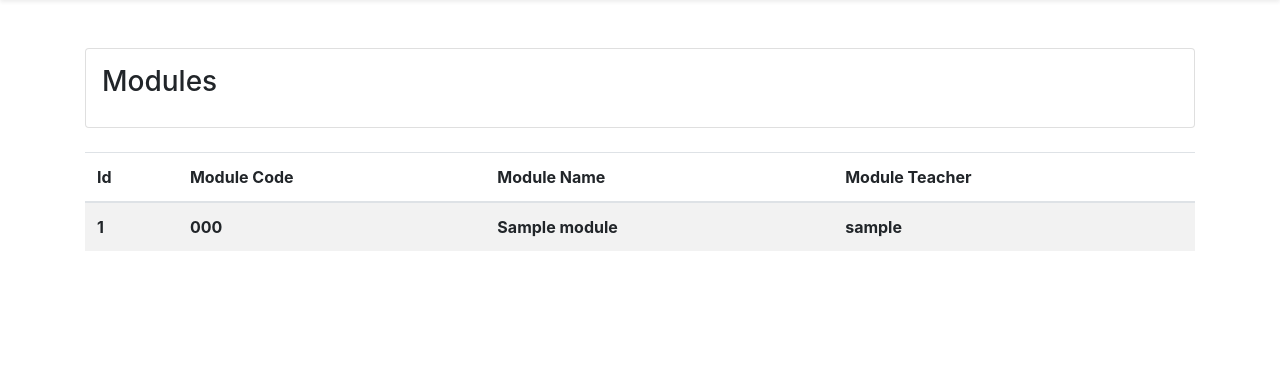
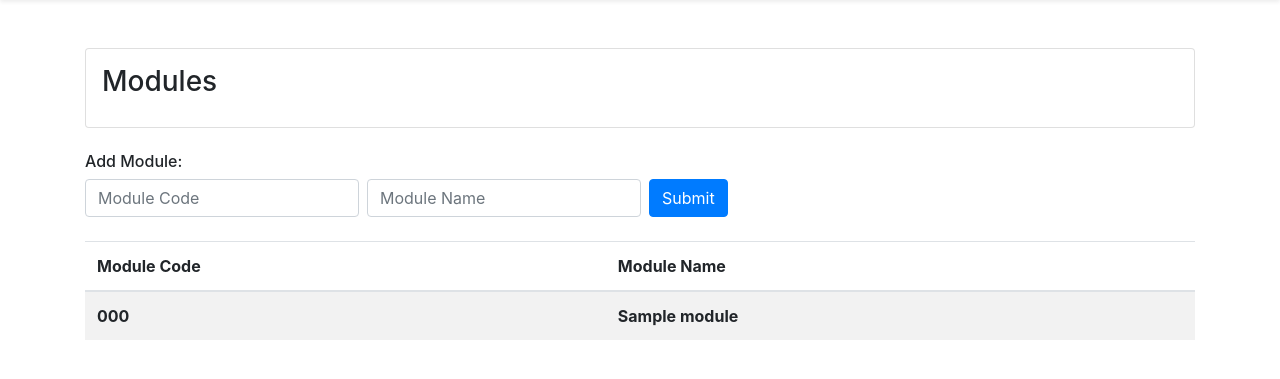
Before and after one commit to subskdka111/SNS_ADC10_partII, a Django app: page /modules/ in a window 1280 px wide. Shown: the part 56-435 px from the top of the page. Run offline with Django 3.2, Linux system fonts and the light colour scheme; tables that the repository leaves empty hold one stand-in row (values such as "Sample post"); lists and menus that the app fills with data are empty; some libraries are stand-ins or nearby versions.

Commit message:
Changes in Module model

```diff
--- a/SNS_Classroom/module/models.py
+++ b/SNS_Classroom/module/models.py
@@ -4,8 +4,8 @@ from django.contrib.auth.models import User
 class Module(models.Model):
     moduleCode = models.CharField(max_length=10)
     moduleName = models.CharField(max_length=30)
-    moduleTeacher = models.ForeignKey(User, on_delete=models.CASCADE)
+    moduleTeacher = models.ForeignKey(User, on_delete=models.CASCADE, null=True)
     studentsEnrolled = models.ManyToManyField(User, blank=True, related_name="student")
 
     def __str__(self):
-        return f"{ self.studentsEnrolled.all() } enrolled for { self.moduleName }"
+        return f"{ self.moduleCode } - { self.moduleName }"
--- a/SNS_Classroom/module/templates/modules.html
+++ b/SNS_Classroom/module/templates/modules.html
@@ -6,27 +6,39 @@
         <h3 class="card-title p-3">Modules</h3>
     </div>
 
+    <form action="" method="POST" class="my-4">
+        {% csrf_token %}
+        <h6>Add Module:</h6>
+        <div class="form-inline">
+            <label for="moduleCode"></label>
+            <input type="text" class="form-control mr-2" placeholder="Module Code" name="moduleCode">
+
+            <label for="moduleName"></label>
+            <input type="text" class="form-control mr-2" placeholder="Module Name" name="moduleName">
+
+            <input type="submit" class="btn btn-primary">
+        </div>
+    </form>
+
+    {% if modules %}
         <table class="table table-striped my-4">
             <thead>
                 <tr>
-                <th>Id</th>
                     <th>Module Code</th>
                     <th>Module Name</th>
-                <th>Module Teacher</th>
                 </tr>
             </thead>
             <tbody>
                 {% for module in modules %}
                     <tr>
-                    <th>{{ module.id}}</th>
                         <th>{{ module.moduleCode}}</th>
                         <th>{{ module.moduleName}}</th>
-                    <th>{{ module.moduleTeacher}}</th>
                     </tr>
-            {% empty %}
-                There are no Modules
                 {% endfor %}
             </tbody>
         </table>
+    {% else %}
+        There are no Modules
+    {% endif %}
 </div>
 {% endblock %}
--- a/SNS_Classroom/module/views.py
+++ b/SNS_Classroom/module/views.py
@@ -3,6 +3,12 @@ from module.models import Module
 
 # Create your views here.
 def view_modules(request):
+    if request.method == 'POST':
+        moduleObj = Module(
+            moduleCode=request.POST['moduleCode'],
+            moduleName=request.POST['moduleName']
+        )
+        moduleObj.save()
     modules = Module.objects.all()
     context_variable = {
         'modules': modules
--- a/SNS_Classroom/posts/templates/post.html
+++ b/SNS_Classroom/posts/templates/post.html
@@ -23,7 +23,7 @@
                 {% if files %}
                     <div class="btn-group" role="group">
                         {% for file in files %}
-                            <a href="{{ file.file.url }}" class="btn btn-primary mt-4">{{ file.originalFileName }}</a>
+                            <a href="{{ file.file.url }}" class="btn btn-primary mt-2" download>{{ file.originalFileName }}</a>
                         {% endfor %}
                     </div>
                 {% endif %}
--- a/SNS_Classroom/posts/templates/posts.html
+++ b/SNS_Classroom/posts/templates/posts.html
@@ -47,7 +47,7 @@
                         <div class="btn-group" role="group">
                             {% for file in files %}
                                 {% if file.post_id == post.id %}
-                                    <a href="{{ file.file.url }}" class="btn btn-primary mt-4">{{ file.originalFileName }}</a>
+                                    <a href="{{ file.file.url }}" class="btn btn-primary mt-4" download>{{ file.originalFileName }}</a>
                                 {% endif %}
                             {% endfor %}
                         </div>
--- a/SNS_Classroom/templates/base.html
+++ b/SNS_Classroom/templates/base.html
@@ -22,15 +22,13 @@
                     {% if user.is_authenticated %}
                         <li class="nav-item"><a href="/posts" class="nav-link">Posts</a></li>
                         <li class="nav-item"><a href="/modules" class="nav-link">Modules</a></li>
-                    {% else %}
-
                     {% endif %}
                 </ul>
                 <ul class="navbar-nav dropdown">
                 {% if user.is_authenticated %}
                     <a class="nav-link dropdown-toggle" data-toggle="dropdown" href="#" role="button">
                         {{ user.username }}</a>
-                    <div class="dropdown-menu">
+                    <div class="dropdown-menu dropdown-menu-right">
                         <a class="dropdown-item" href="#!">Profile</a>
                         <a class="dropdown-item" href="/logout">Log out</a>
                     </div>
```
Also changed, not shown: SNS_Classroom/templates/postForm.html (deleted, +0 -33 lines), SNS_Classroom/module/migrations/0002_auto_20200129_1610.py (added). Lines whose indentation alone changed are shown as unchanged.
